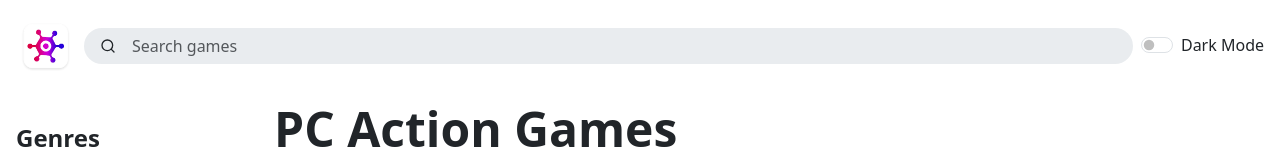
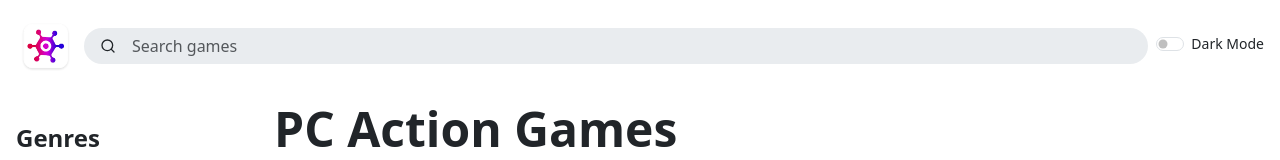
Before and after one commit to Claram37/game-hub, a React (Vite) app: page / in a window 1280 px wide. Shown: the top 160 px of the page. Built offline with nearby package versions, Linux system fonts and the light colour scheme.

Commit message:
implement theme toggle in ColorModeSwitch component and install bootstrap icons

```diff
--- a/package.json
+++ b/package.json
@@ -11,6 +11,7 @@
   },
   "dependencies": {
     "bootstrap": "^5.3.8",
+    "bootstrap-icons": "^1.13.1",
     "next-themes": "^0.4.6",
     "react": "^19.2.8",
     "react-bootstrap": "^2.10.10",
--- a/src/components/ColorModeSwitch.tsx
+++ b/src/components/ColorModeSwitch.tsx
@@ -1,13 +1,35 @@
 import { Form } from "react-bootstrap";
 
+import { useEffect, useState } from "react";
+
 const ColorModeSwitch = () => {
+  // Initialize the default state to be light mode
+  const [theme, setTheme] = useState(() => {
+    return localStorage.getItem("theme") || "light";
+  });
+
+  // Apply the theme to the HTML tag when the state changes
+  useEffect(() => {
+    document.documentElement.setAttribute("data-bs-theme", theme);
+    localStorage.setItem("theme", theme);
+  }, [theme]);
+
+  // Handle the toggling logic on click
+  const toggleTheme = () => {
+    setTheme((prevTheme) => (prevTheme === "light" ? "dark" : "light"));
+  };
+
   return (
-    <Form.Check
-      type="switch"
-      id="color-mode-switch"
-      label="Dark Mode"
-      className="text-nowrap"
-    />
+    <>
+      <Form.Check
+        type="switch"
+        id="color-mode-switch"
+        label="Dark Mode"
+        onClick={toggleTheme}
+        style={{ fontSize: "14px" }}
+        checked={theme === "dark"}
+      />
+    </>
   );
 };
 
```
Also changed, not shown: 1 other file (tests, documents, lock files or other folders).
